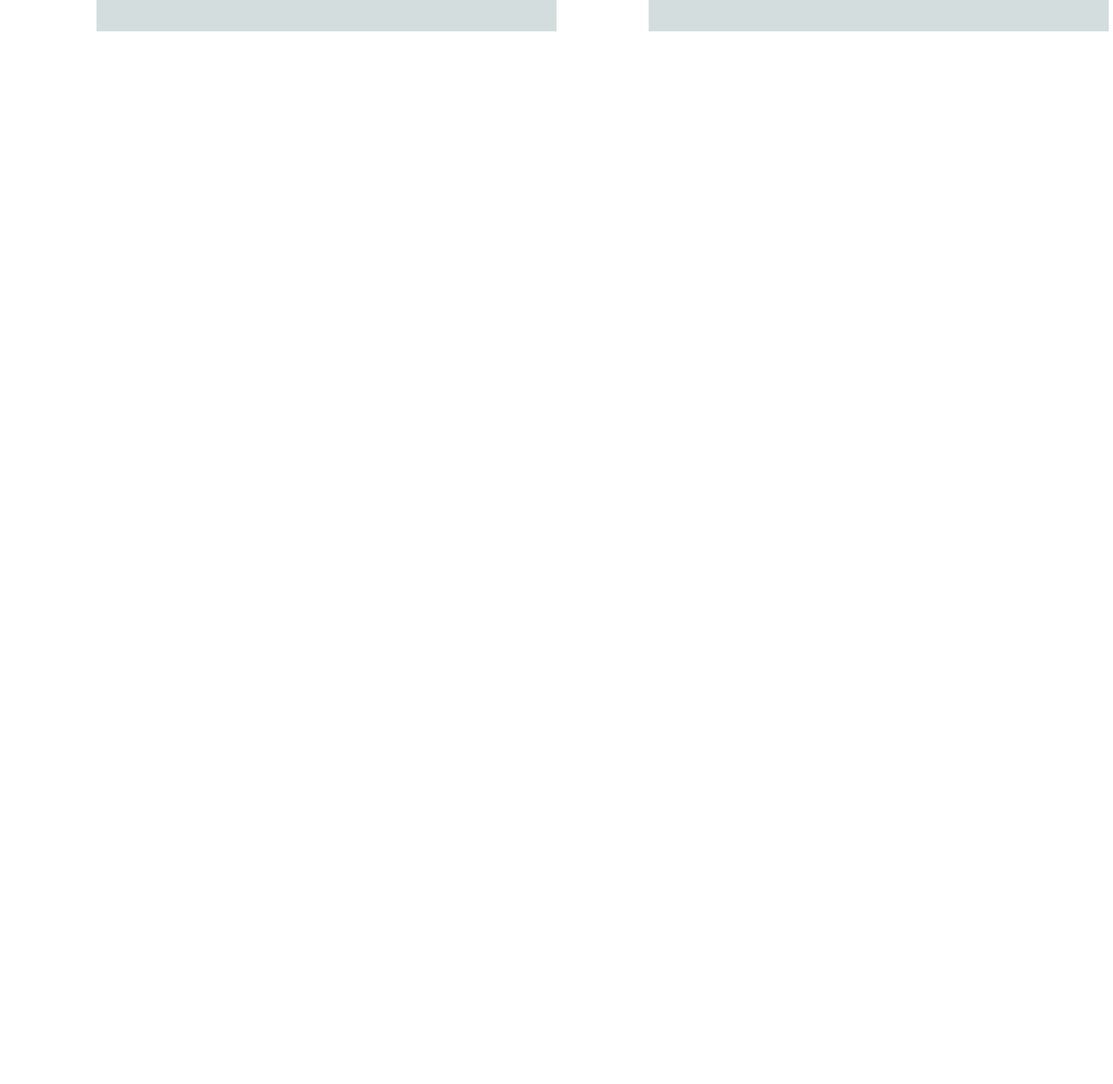
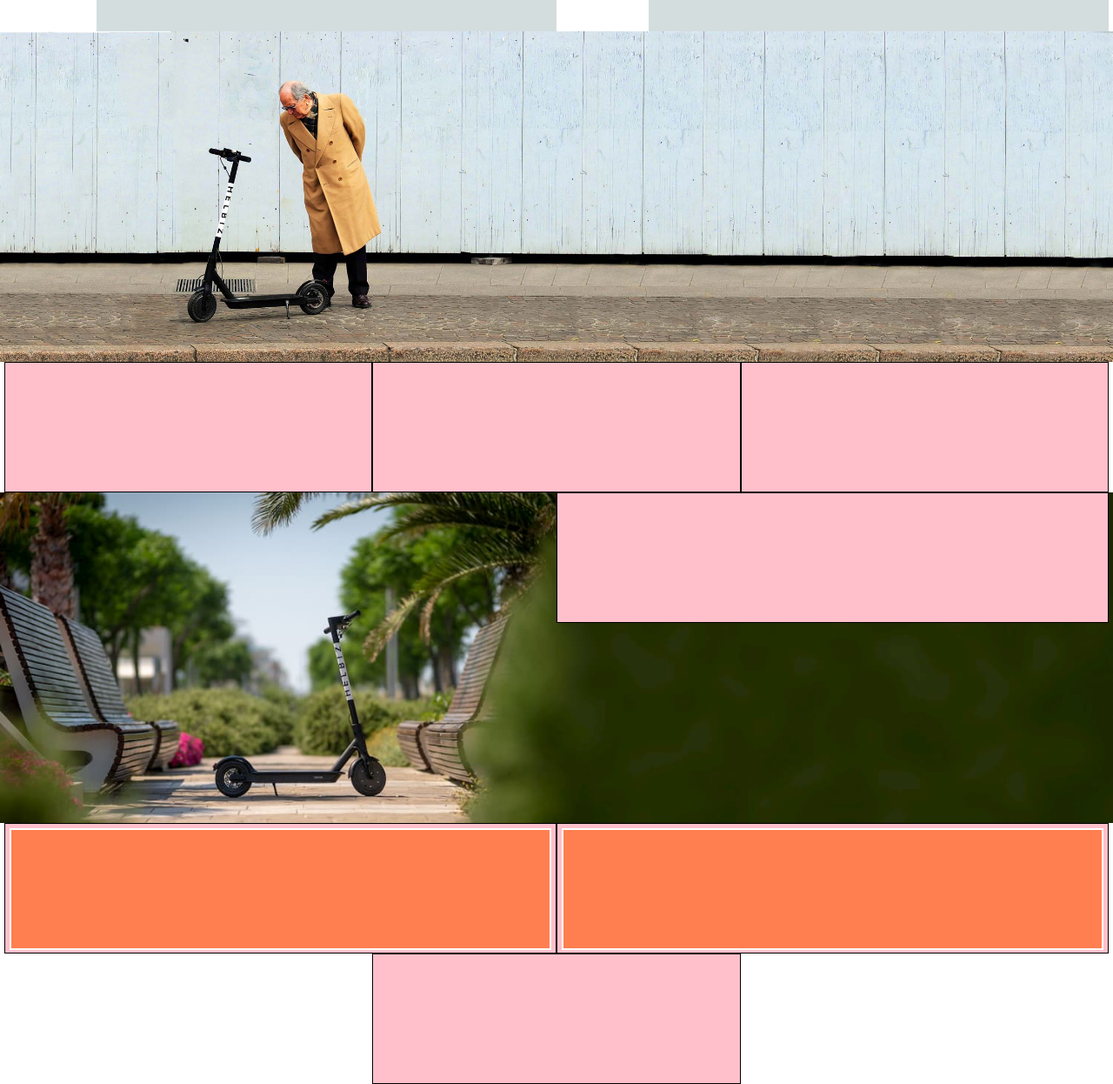
Before and after one commit to davide-corsini/html-css-helbiz, a plain HTML site: page index.html in a window 1280 px wide. Shown: the part 1117-2363 px from the top of the page at 87% size. Before the commit the page ends 1153 px from the top, so only its background shows below. Drawn offline with nearby package versions, Linux system fonts and the light colour scheme.

Commit message:
push structure layout

```diff
--- a/css/style.css
+++ b/css/style.css
@@ -86,6 +86,29 @@ ul.navbar-languages a {
 
 
 
+.fake-jumbo{
+    height: 380px;
+    width: 100%;
+    background-image: url('../img/index-banner.1f6fd0a.jpg');
+    background-size: cover;
+}
+
+
+#mobility {
+    background-image: url('../img/scooter.f0a0397.jpg');
+    background-size: cover;
+    height: 380px;
+    width: 100%;
+}
+
+#family {
+    background-image: url('https://images.vanityfair.it/wp-content/uploads/2018/12/19185347/HELBIZ_L.jpg');
+    background-size: cover;
+    height: 380px;
+    width: 100%;
+}
+
+
 /* media screen */
 @media screen and (max-width: 992px){
     .jumbo h1 {
--- a/index.html
+++ b/index.html
@@ -91,43 +91,103 @@
         <!-- start section "products" -->
         <section id="products">
             <div class="container text-center">
+                <!-- start row -->
                 <div class="row mt-20">
+                    <!-- col-e-scooter -->
                     <div class="col-lg-5 col-lg-offset-1">
                         <h2>HelbizGo</h2>
                         <p>Seamless E-Scooter sharing globally.</p>
                         <a href="">Learn more</a>
                         <img class="width-100" src="img\helbizgo@2x.333fed1.png" alt="">
                     </div>
+                    <!-- /end col-e-scooter -->
 
+                    <!-- start bike -->
                     <div class="col-lg-5 col-lg-offset-1">
                         <h2>HelbizeBike</h2>
                         <p>Next generation of electric city bikes.</p>
                         <a href="">Learn more</a>
                         <img class="width-100" src="img\helbizbike@2x.d9f68fe.png" alt="">
                     </div>
+                    <!-- /end bike -->
+                </div>
+                <!-- /end row -->
+            </div>
+        </section>
+        <!-- /end section "products" -->
+<!-- AAAAAAAA DAVIDE RICORDATI DI TOGLIERE IL DEBUG -->
+
+
+<!-- AAAAAAAA DAVIDE RICORDATI DI TOGLIERE IL DEBUG -->
+
+        <!-- start section products -->
+        <section id="how relative">
+            <div class="row">
+                <div class="col-lg-12">
+                    <div class="fake-jumbo"></div>
+                </div>
+            </div>
+                <div class="container debug">
+                    <div class="row">
+                        <div class="col-lg-4"></div>
+                        <div class="col-lg-4"></div>
+                        <div class="col-lg-4"></div>
+                    </div>
+                </div>
+        </section>
+        <!-- /end section products -->
+<!-- AAAAAAAA DAVIDE RICORDATI DI TOGLIERE IL DEBUG -->
+
+
+        <!-- start section mobility -->
+        <section id="mobility">
+            <div class="container debug">
+                <div class="row">
+                    <div class="col-lg-offset-6 col-lg-6">
+
+                    </div>
+                </div>
+            </div>
+        </section>
+        <!-- /end section mobility -->
+<!-- AAAAAAAA DAVIDE RICORDATI DI TOGLIERE IL DEBUG -->
+        <!-- start section app -->
+        <section id="app">
+            <div class="container debug">
+                <div class="row">
+                    <div class="col-lg-6">
+                        <div class="row">
+                            <div class="col-lg-12">
+
+                            </div>
+                        </div>
+
+                    </div>
+                    <div class="col-lg-6">
+                        <div class="row">
+                            <div class="col-lg-12">
+
+                            </div>
+                        </div>
+                    </div>
+                </div>
+            </div>
+        </section>
+        <!-- /end section app -->
+<!-- AAAAAAAA DAVIDE RICORDATI DI TOGLIERE IL DEBUG -->
+
+        <!-- start section family -->
+        <section id="family relative">
+            <div class="container debug">
+                <div class="row">
+                    <div class="col-lg-offset-4 col-lg-4 col-lg-offset-4">
+
+                    </div>
                 </div>
             </div>
 
         </section>
-        <!-- /end section "products" -->
-
-
-
-
-        <section id="how">
-
-        </section>
-        <section id="mobility"></section>
-        <section id="app"></section>
-        <section id="family"></section>
-
-
-
-
-
-
-
-
+        <!-- /end section family -->
     </main>
     <!-- end main -->
 
```
